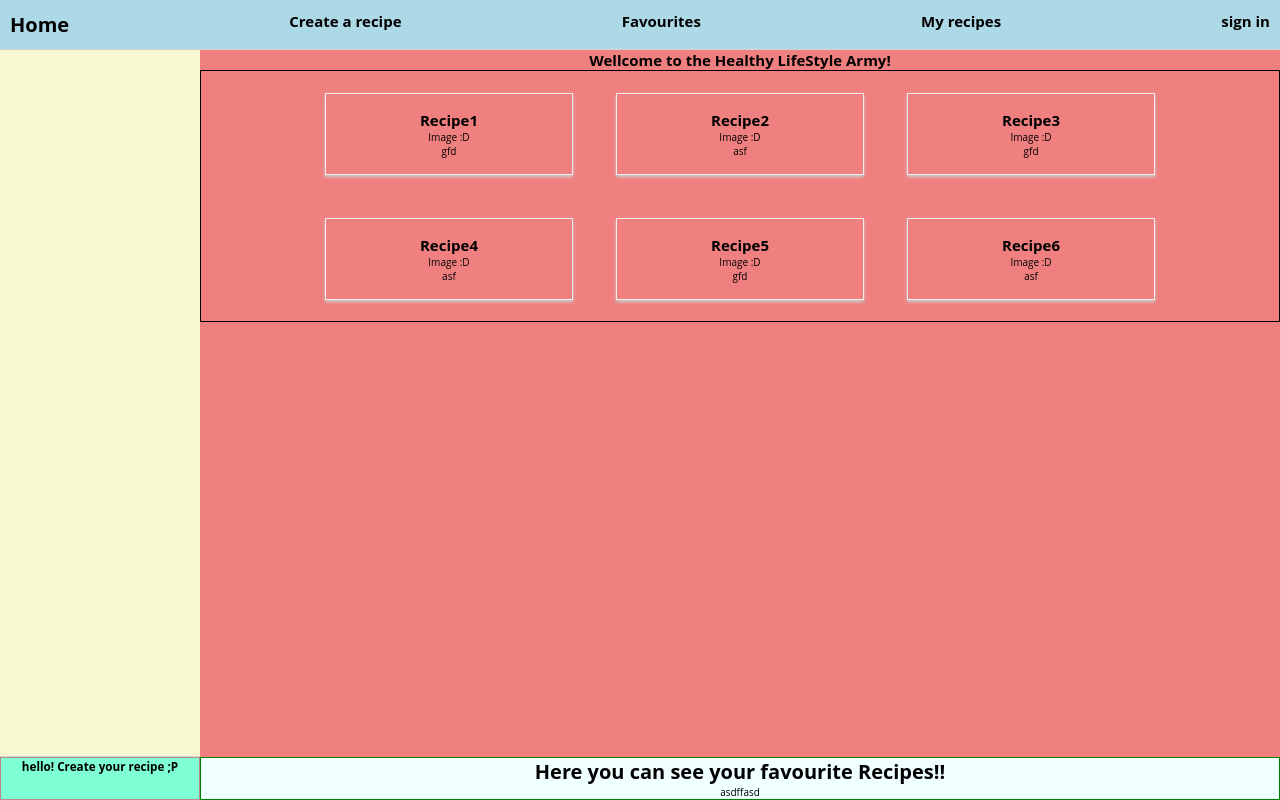
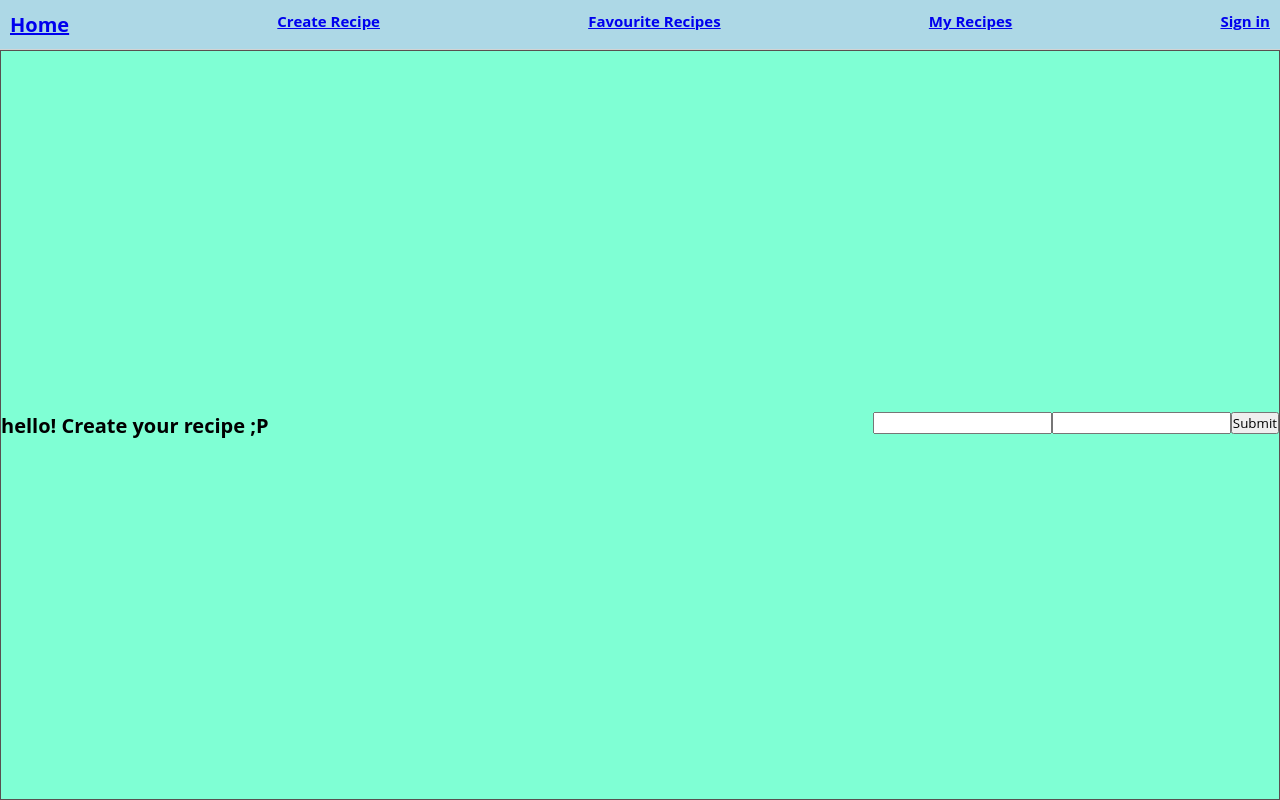
Before and after one commit to AndresOverflow/HealthyRecipes, a React app: page /create-recipe in a window 1280 px wide. Built offline with nearby package versions, Linux system fonts and the light colour scheme; no server answers.

Commit message:
Links and Routing began

```diff
--- a/package.json
+++ b/package.json
@@ -36,6 +36,8 @@
     "react": "^17.0.1",
     "react-dev-utils": "^5.0.2",
     "react-dom": "^17.0.1",
+    "react-router": "^5.2.0",
+    "react-router-dom": "^5.2.0",
     "resolve": "1.6.0",
     "style-loader": "0.19.0",
     "styled-components": "^5.2.1",
--- a/src/App.js
+++ b/src/App.js
@@ -1,4 +1,6 @@
 import React from 'react';
+import {BrowserRouter, Route} from 'react-router-dom';
+
 import './App.css'
 import NavigationBar from "./UI/NavigationBar/NavigationBar";
 import RecipesContent from "./UI/RecipesContent/RecipesContent";
@@ -6,6 +8,7 @@ import styled from "styled-components";
 import Discounts from "./UI/SideBar/Discounts";
 import CreateRecipe from './containers/CreateRecipe/CreateRecipe';
 import Favourites from './containers/Favourites/Favourites';
+
 
 export const TABLET_LANDSCAPE_BREAKPOINT = '56.25em'
 
@@ -22,11 +25,13 @@ const App = styled.div`
 `
 
 export default () => (
-  <App>
-    <NavigationBar/>
-    <Discounts/>
-    <RecipesContent/>
-    <CreateRecipe/>
-    <Favourites />
-  </App>
+  <BrowserRouter>
+    <App>
+      <Route path = "/" component = {NavigationBar}/>
+      <Route path = "/" exact component={Discounts} />
+      <Route path = "/" exact component={RecipesContent} />
+      <Route path = "/create-recipe" component = {CreateRecipe} />
+      <Route path = "/favourite-recipes" component = {Favourites} />
+    </App>
+  </BrowserRouter>
 );
--- a/src/UI/NavigationBar/NavigationBar.js
+++ b/src/UI/NavigationBar/NavigationBar.js
@@ -1,5 +1,7 @@
 import React from 'react';
 import styled from "styled-components";
+import {Link} from 'react-router-dom';
+
 import {TABLET_LANDSCAPE_BREAKPOINT} from "../../App";
 
 const Box = styled.div`
@@ -24,11 +26,12 @@ const Box = styled.div`
 export default (props) => {
   return (
     <Box>
-      <h1>Home</h1>
-      <h2> Create a recipe </h2>
-      <h2> Favourites </h2>
-      <h2> My recipes </h2>
-      <h2>sign in</h2>
+      <Link to="/"><h1>Home</h1> </Link>
+      <Link to="/create-recipe"><h2>Create Recipe</h2> </Link>
+      <Link to="/favourite-recipes"><h2>Favourite Recipes</h2> </Link>
+      <Link to="/my-recipes"><h2>My Recipes</h2> </Link>
+      <Link to="/sign-in"><h2>Sign in</h2> </Link>
+
     </Box>
   );
 }
--- a/src/containers/CreateRecipe/CreateRecipe.css
+++ b/src/containers/CreateRecipe/CreateRecipe.css
@@ -1,6 +1,16 @@
 .CreateRecipe {
     background-color: aquamarine;
-    border : 1px solid rgb(184, 138, 138);
-    text-align: center;
+    border : 1px solid rgb(88, 80, 80);
+    text-align: center ;
 
+      display: grid;
+      grid-column: 1 / span 2;
+      grid-auto-flow: column;
+      grid-auto-columns: max-content;
+      align-content: center;
+      justify-content: space-between;
+
+    @media (min-width: 56,25rem) {
+        grid-column: 1 / span 2;
+      }
 }
--- a/src/containers/CreateRecipe/CreateRecipe.js
+++ b/src/containers/CreateRecipe/CreateRecipe.js
@@ -5,9 +5,23 @@ import classes from './CreateRecipe.css';
 class CreateRecipe extends Component {
     render () {
 
+        let form = (
+            <form>
+                <input type= "text" name="title"></input>
+                <input type= "text" name="description"></input>
+                <button> Submit</button>
+            </form>
+
+        );
+
+
+
         return (
         <div className = {classes.CreateRecipe}>
-            <h3> hello! Create your recipe ;P</h3>
+            <h1> hello! Create your recipe ;P</h1>
+
+            {form}
+
         </div>
         );
     }
--- a/src/containers/Favourites/Favourites.js
+++ b/src/containers/Favourites/Favourites.js
@@ -8,7 +8,7 @@ class Favourites extends Component {
         return (
             <div className = {classes.Favourites}>
                 <h1> Here you can see your favourite Recipes!!</h1>
-                <form> asdffasd</form>
+
             </div>
         );
     }
```
Also changed, not shown: 1 other file (tests, documents, lock files or other folders).
